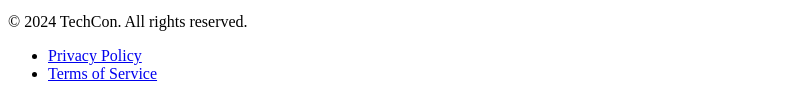
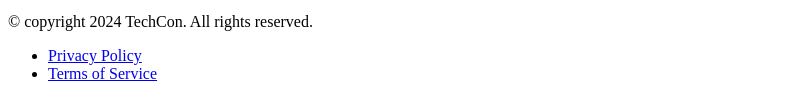
Before and after one commit to MennaMedhat221/TechCon_HTML, a plain HTML site: page techcon_website/schedule.html in a window 1280 px wide. Shown: the part 519-622 px from the top of the page, without its empty margins (0-809 px from the left). Drawn offline with Linux system fonts and the light colour scheme.

Commit message:
quick fix 2

```diff
--- a/techcon_website/schedule.html
+++ b/techcon_website/schedule.html
@@ -92,7 +92,7 @@
         </table>
     </main>
     <footer>
-        <p>&copy; 2024 TechCon. All rights reserved.</p>
+        <p>&copy; copyright 2024 TechCon. All rights reserved.</p>
         <nav>
             <ul>
                 <li><a href="privacy.html">Privacy Policy</a></li>
```
